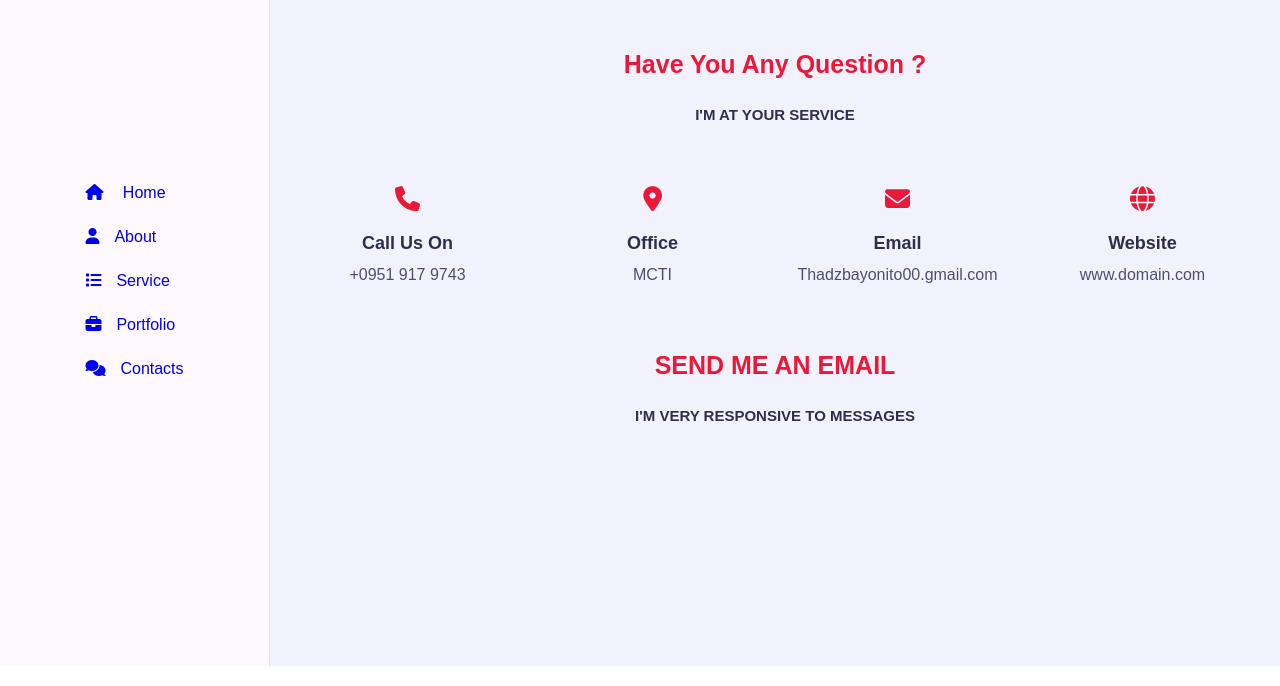
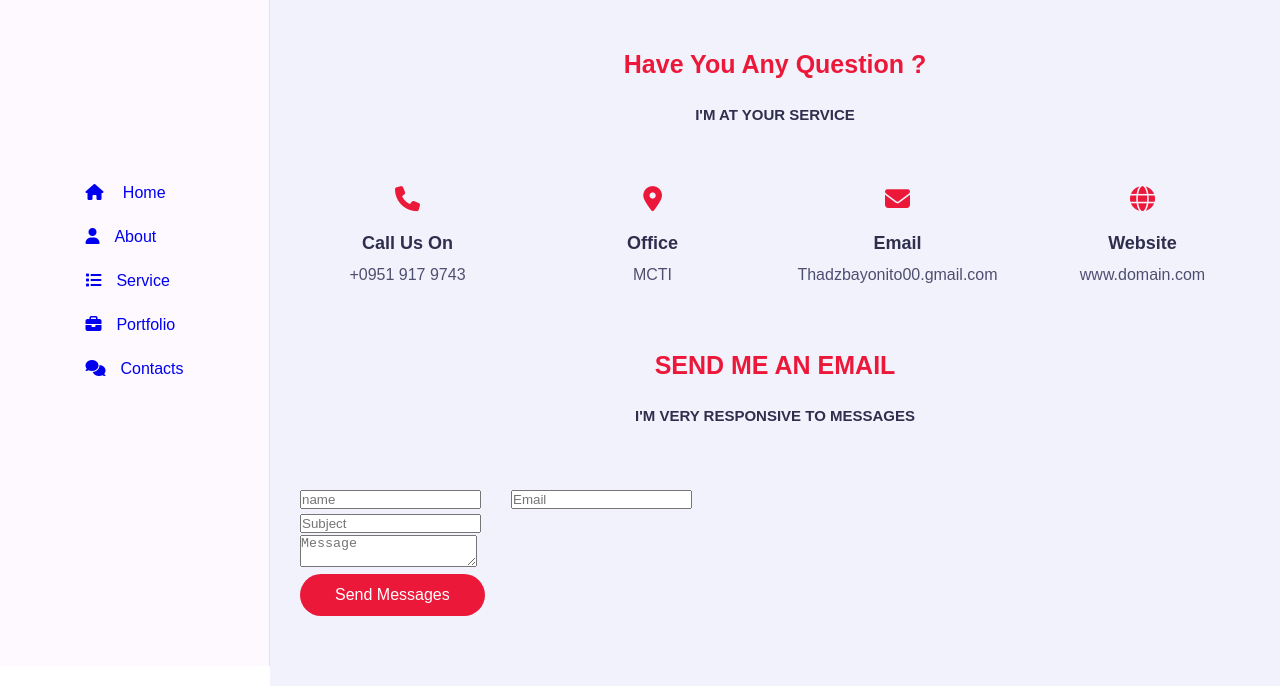
Before and after one commit to Azumi-Thadz/git-portfolio, a plain HTML site: page index.html in a window 1280 px wide. Shown: the part 134-820 px from the top of the page. Drawn offline with Linux system fonts and the light colour scheme; a script that the page names is missing; a web font is replaced by a local one.

Commit message:
Update index.html

```diff
--- a/index.html
+++ b/index.html
@@ -369,8 +369,8 @@
             <h2>Contact Me</h2>
           </div>
         </div>
-        <h3 class="contact-title">Have You Any Question ?</h3>
-        <h4 class="contact-sub-title">I'M AT YOUR SERVICE</h4>
+        <h3 class="contact-title padd-15">Have You Any Question ?</h3>
+        <h4 class="contact-sub-title padd-15">I'M AT YOUR SERVICE</h4>
         <div class="row">
           <!-- contact info item start-->
           <div class="contact-info-item padd-15">
@@ -401,8 +401,43 @@
           </div>
           <!-- contact info item end -->
         </div>
-        <h3 class="contact-title">SEND ME AN EMAIL</h3>
-        <h4 class="contact-sub-title">I'M VERY RESPONSIVE TO MESSAGES</h4>
+        <h3 class="contact-title padd-15">SEND ME AN EMAIL</h3>
+        <h4 class="contact-sub-title padd-15">I'M VERY RESPONSIVE TO MESSAGES</h4>
+        <!-- contact form -->
+        <div class="row">
+          <div class="contact-form padd-15">
+            <div class="row">
+              <div class="form-item col-6 padd-15">
+                <div class="form-group">
+                  <input type="text" class="form-control" placeholder="name">
+                </div>
+              </div>
+              <div class="form-item col-6 padd-15">
+                <div class="form-group">
+                  <input type="email" class="form-control" placeholder="Email">
+                </div>
+              </div>
+            </div>
+            <div class="row">
+              <div class="form-item col-12 padd-15">
+                <div class="form-group">
+                  <input type="text" class="form-control" placeholder="Subject">
+                </div>
+              </div>
+            </div>
+            <div class="row">
+              <div class="form-item col-12 padd-15">
+                <div class="form-group">
+                  <textarea name="" class="form-control" id="" placeholder="Message"></textarea>
+                </div>
+              </div>
+            </div><div class="row">
+              <div class="form-item col-12 padd-15">
+                <button type="submit" class="btn">Send Messages</button>
+              </div>
+            </div>
+          </div>
+        </div>
       </div>
     </section>
     <!-- contact section end -->
```
